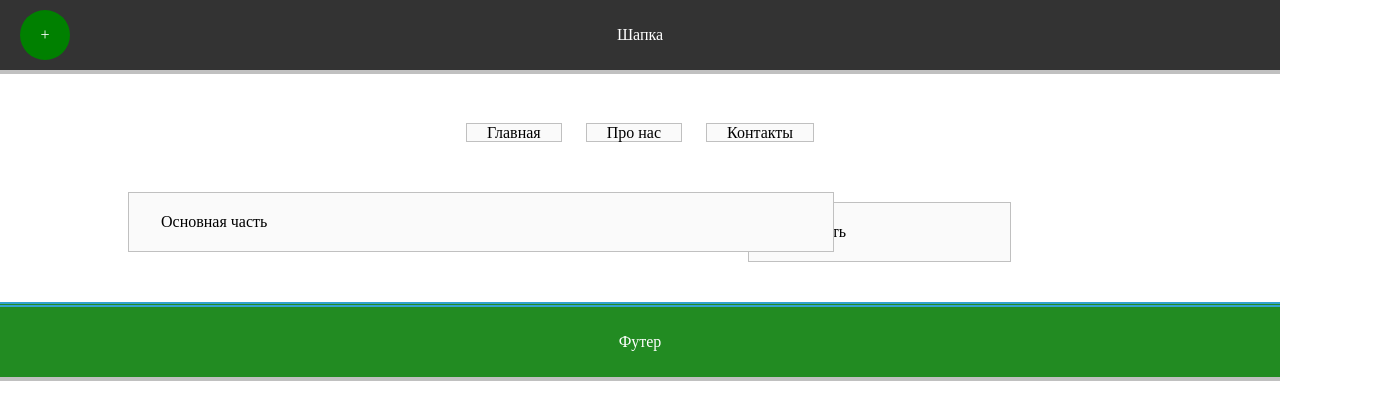
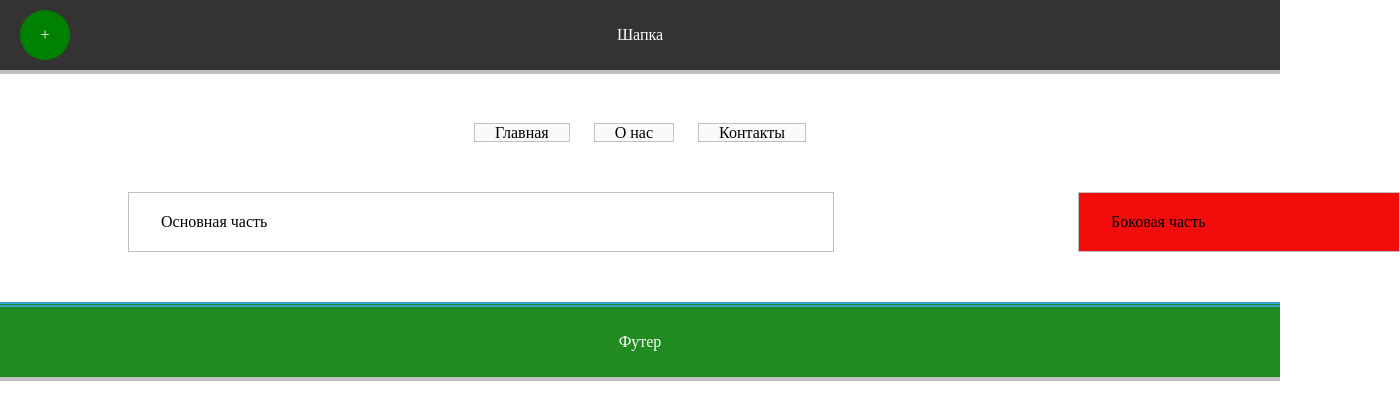
Before and after one commit to IvanRyasniy/Block-positioning-Working-with-lists, a plain HTML site: page index.html in a window 1280 px wide. Shown: the top 420 px of the page, 1400 px wide, since content can reach past the window. Drawn offline with Linux system fonts and the light colour scheme.

Commit message:
Last commit

```diff
--- a/css.css
+++ b/css.css
@@ -64,7 +64,7 @@ body {
 #main {
   width: 50%;
   margin-left: 10%;
-  background: #fafafa;
+  background: #fff;
   border: 1px solid silver;
   padding: 20px 2.5%;
   float: left;
@@ -74,14 +74,13 @@ body {
 
 #aside {
   width: 20%;
-  padding: 20px 2.5px;
-  background: #fafafa;
+  padding: 20px 2.5%;
+  background: #f40c0c;
   border: 1px solid silver;
   float: left;
   margin-left: 5%;
-  position: relative;
-  bottom: -10px;
-  left: -150px;
+  bottom: 0px;
+  right: -180px;
   position: relative;
   z-index: 0;
 }
--- a/index.html
+++ b/index.html
@@ -12,7 +12,7 @@
     <div id="header">Шапка</div>
     <ul id="nav">
       <li>Главная</li>
-      <li>Про нас</li>
+      <li>О нас</li>
       <li>Контакты</li>
     </ul>
     <div id="main">Основная часть</div>
```
